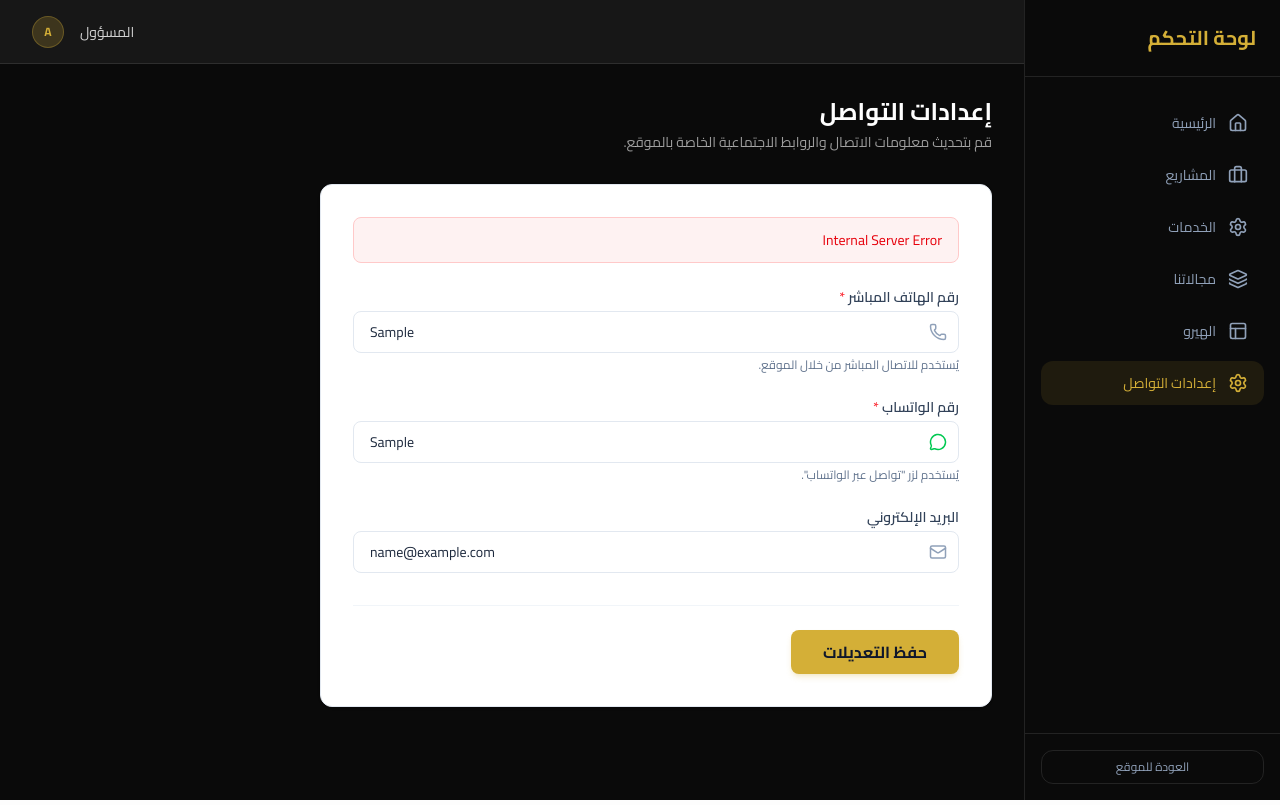
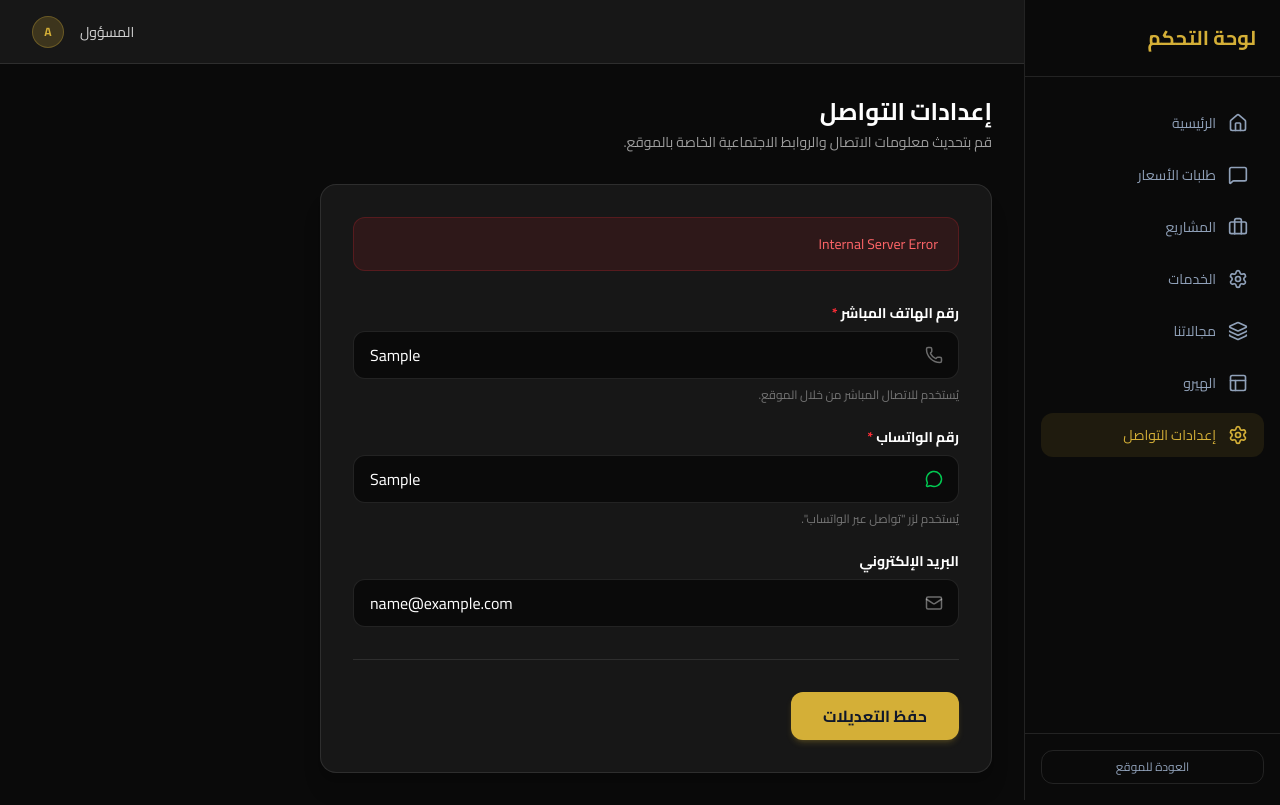
Before and after one commit to Hussein-Alomisi/daimond-shadow, a Next.js app: page /dashboard/social in a window 1280 px wide. Both pictures are taken after typing "Sample", "Sample", "name@example.com" into the empty fields and a click on the button "حفظ التعديلات". Built offline with nearby package versions, Linux system fonts and the light colour scheme; no server answers; the database is empty.

Commit message:
feat: implement quote request management with database schema, repository, service, and dashboard UI components

```diff
--- /dev/null
+++ b/src/app/(dashboard)/dashboard/quotes/page.tsx
@@ -0,0 +1,150 @@
+"use client";
+
+import { useEffect, useState } from "react";
+import { PageHeader } from "@/src/components/dashboard/PageHeader";
+import { Table } from "@/src/components/dashboard/Table";
+import { AlertCircle, Clock, User, Phone, Briefcase, MessageSquare } from "lucide-react";
+
+interface QuoteRequest {
+  id: number;
+  name: string;
+  phone: string;
+  service: string;
+  message: string;
+  createdAt: string;
+}
+
+export default function QuotesDashboardPage() {
+  const [quotes, setQuotes] = useState<QuoteRequest[]>([]);
+  const [isLoading, setIsLoading] = useState(true);
+  const [error, setError] = useState<string | null>(null);
+
+  useEffect(() => {
+    fetchQuotes();
+  }, []);
+
+  async function fetchQuotes() {
+    try {
+      setIsLoading(true);
+      setError(null);
+      const res = await fetch("/api/quotes");
+      if (!res.ok) throw new Error("فشل في تحميل طلبات الأسعار");
+      const data = await res.json();
+      setQuotes(data);
+    } catch (err: any) {
+      setError(err.message || "حدث خطأ غير متوقع");
+    } finally {
+      setIsLoading(false);
+    }
+  }
+
+  const columns = [
+    {
+      header: "الاسم",
+      accessor: "name",
+      render: (row: QuoteRequest) => (
+        <div className="flex items-center gap-3">
+          <div className="w-8 h-8 rounded-full bg-gold/10 flex items-center justify-center text-gold shrink-0">
+            <User size={14} />
+          </div>
+          <div className="flex flex-col">
+            <span className="font-bold text-white leading-tight">{row.name}</span>
+            {/* Show "New" badge if created within last 48 hours */}
+            {new Date().getTime() - new Date(row.createdAt).getTime() < 48 * 60 * 60 * 1000 && (
+              <span className="text-[10px] text-gold font-bold mt-0.5 animate-pulse">طلب جديد</span>
+            )}
+          </div>
+        </div>
+      ),
+    },
+    {
+      header: "رقم الهاتف",
+      accessor: "phone",
+      render: (row: QuoteRequest) => (
+        <div className="flex items-center gap-2 text-white/70">
+          <Phone size={14} className="text-white/20" />
+          <span dir="ltr" className="font-mono">{row.phone}</span>
+        </div>
+      ),
+    },
+    {
+      header: "الخدمة",
+      accessor: "service",
+      render: (row: QuoteRequest) => (
+        <div className="flex items-center gap-2">
+          <Briefcase size={14} className="text-gold/40" />
+          <span className="bg-white/5 border border-white/10 text-white/80 px-2.5 py-1 rounded-lg text-xs font-bold">
+            {row.service}
+          </span>
+        </div>
+      ),
+    },
+    {
+      header: "الرسالة",
+      accessor: "message",
+      render: (row: QuoteRequest) => (
+        <div className="flex items-start gap-2 max-w-xs group">
+          <MessageSquare size={14} className="text-white/20 mt-1 shrink-0" />
+          <p className="text-white/50 text-sm line-clamp-2 hover:line-clamp-none transition-all cursor-default" title={row.message}>
+            {row.message}
+          </p>
+        </div>
+      ),
+    },
+    {
+      header: "التاريخ",
+      accessor: "createdAt",
+      render: (row: QuoteRequest) => (
+        <div className="flex flex-col text-xs text-white/40">
+          <div className="flex items-center gap-1.5 font-bold mb-0.5 text-white/60">
+            <Clock size={12} />
+            {new Date(row.createdAt).toLocaleDateString("ar-SA")}
+          </div>
+          <span>{new Date(row.createdAt).toLocaleTimeString("ar-SA", { hour: '2-digit', minute: '2-digit' })}</span>
+        </div>
+      ),
+    },
+  ];
+
+  return (
+    <div className="space-y-6">
+      <PageHeader
+        title="طلبات الأسعار"
+        subtitle="جميع طلبات عروض الأسعار والمشاريع المرسلة من قبل العملاء"
+      />
+
+      {error ? (
+        <div className="bg-red-500/10 border border-red-500/20 text-red-400 p-4 rounded-xl flex items-center gap-3">
+          <AlertCircle size={20} />
+          <div className="text-sm">
+            <p className="font-bold">خطأ في التحميل</p>
+            <p>{error}</p>
+          </div>
+          <button
+            onClick={fetchQuotes}
+            className="mr-auto bg-white/5 hover:bg-white/10 px-3 py-1.5 rounded-lg text-xs transition-all"
+          >
+            إعادة المحاولة
+          </button>
+        </div>
+      ) : quotes.length === 0 && !isLoading ? (
+        <div className="bg-secondary border border-white/10 rounded-2xl p-16 flex flex-col items-center justify-center text-center shadow-xl">
+          <div className="w-20 h-20 bg-primary/50 text-white/10 rounded-full flex items-center justify-center mb-6 border border-white/5">
+            <MessageSquare size={40} />
+          </div>
+          <h3 className="text-white font-bold text-xl mb-2">لا توجد طلبات حالياً</h3>
+          <p className="text-white/40 max-w-sm">
+            لم نقم باستلام أي طلب عروض أسعار حتى الآن. سيتم عرض الطلبات الجديدة هنا فور وصولها.
+          </p>
+        </div>
+      ) : (
+        <Table
+          columns={columns}
+          data={quotes}
+          isLoading={isLoading}
+          hideActions={true}
+        />
+      )}
+    </div>
+  );
+}
--- a/src/app/(dashboard)/dashboard/social/page.tsx
+++ b/src/app/(dashboard)/dashboard/social/page.tsx
@@ -98,13 +98,13 @@ export default function SocialSettingsPage() {
         subtitle="قم بتحديث معلومات الاتصال والروابط الاجتماعية الخاصة بالموقع."
       />
 
-      <form onSubmit={handleSubmit} className="bg-white rounded-xl border border-slate-200 shadow-sm p-8 max-w-2xl text-slate-800">
+      <form onSubmit={handleSubmit} className="bg-secondary rounded-2xl border border-white/10 shadow-xl p-6 md:p-8 max-w-2xl text-white">
         {feedback && (
           <div
-            className={`mb-6 px-4 py-3 rounded-lg text-sm font-medium border ${
+            className={`mb-8 px-5 py-4 rounded-xl text-sm font-medium border ${
               feedback.type === "success"
-                ? "bg-green-50 border-green-200 text-green-700"
-                : "bg-red-50 border-red-200 text-red-600"
+                ? "bg-green-500/10 border-green-500/20 text-green-400"
+                : "bg-red-500/10 border-red-500/20 text-red-400"
             }`}
           >
             {feedback.message}
@@ -114,11 +114,11 @@ export default function SocialSettingsPage() {
         <div className="space-y-6">
           {/* Phone Field */}
           <div>
-            <label className="block text-sm font-semibold text-slate-700 mb-1">
+            <label className="block text-sm font-bold text-white mb-2">
               رقم الهاتف المباشر <span className="text-red-500">*</span>
             </label>
             <div className="relative">
-              <span className="absolute inset-y-0 right-0 flex items-center pr-3 text-slate-400">
+              <span className="absolute inset-y-0 right-0 flex items-center pr-4 text-white/40">
                 <Phone size={18} />
               </span>
               <input
@@ -127,20 +127,20 @@ export default function SocialSettingsPage() {
                 value={form.phone}
                 onChange={handleChange}
                 placeholder="مثال: 966500000000+"
-                className="w-full pr-10 pl-4 py-2.5 border border-slate-200 rounded-lg text-sm transition-colors outline-none focus:border-gold focus:ring-2 focus:ring-gold/30"
+                className="w-full pr-12 pl-4 h-12 border rounded-xl bg-primary text-white placeholder-white/30 transition-all outline-none focus:ring-2 focus:ring-gold/30 border-white/10 focus:border-gold"
                 dir="ltr"
               />
             </div>
-            <p className="text-xs text-slate-500 mt-1">يُستخدم للاتصال المباشر من خلال الموقع.</p>
+            <p className="text-xs text-white/40 mt-2">يُستخدم للاتصال المباشر من خلال الموقع.</p>
           </div>
 
           {/* WhatsApp Field */}
           <div>
-            <label className="block text-sm font-semibold text-slate-700 mb-1">
+            <label className="block text-sm font-bold text-white mb-2">
               رقم الواتساب <span className="text-red-500">*</span>
             </label>
             <div className="relative">
-              <span className="absolute inset-y-0 right-0 flex items-center pr-3 text-green-500">
+              <span className="absolute inset-y-0 right-0 flex items-center pr-4 text-green-500">
                 <MessageCircle size={18} />
               </span>
               <input
@@ -149,20 +149,20 @@ export default function SocialSettingsPage() {
                 value={form.whatsapp}
                 onChange={handleChange}
                 placeholder="مثال: 966500000000+"
-                className="w-full pr-10 pl-4 py-2.5 border border-slate-200 rounded-lg text-sm transition-colors outline-none focus:border-gold focus:ring-2 focus:ring-gold/30"
+                className="w-full pr-12 pl-4 h-12 border rounded-xl bg-primary text-white placeholder-white/30 transition-all outline-none focus:ring-2 focus:ring-gold/30 border-white/10 focus:border-gold"
                 dir="ltr"
               />
             </div>
-            <p className="text-xs text-slate-500 mt-1">يُستخدم لزر "تواصل عبر الواتساب".</p>
+            <p className="text-xs text-white/40 mt-2">يُستخدم لزر "تواصل عبر الواتساب".</p>
           </div>
 
           {/* Email Field */}
           <div>
-            <label className="block text-sm font-semibold text-slate-700 mb-1">
+            <label className="block text-sm font-bold text-white mb-2">
               البريد الإلكتروني
             </label>
             <div className="relative">
-              <span className="absolute inset-y-0 right-0 flex items-center pr-3 text-slate-400">
+              <span className="absolute inset-y-0 right-0 flex items-center pr-4 text-white/40">
                 <Mail size={18} />
               </span>
               <input
@@ -171,20 +171,20 @@ export default function SocialSettingsPage() {
                 value={form.email}
                 onChange={handleChange}
                 placeholder="info@example.com"
-                className="w-full pr-10 pl-4 py-2.5 border border-slate-200 rounded-lg text-sm transition-colors outline-none focus:border-gold focus:ring-2 focus:ring-gold/30"
+                className="w-full pr-12 pl-4 h-12 border rounded-xl bg-primary text-white placeholder-white/30 transition-all outline-none focus:ring-2 focus:ring-gold/30 border-white/10 focus:border-gold"
                 dir="ltr"
               />
             </div>
           </div>
         </div>
 
-        <div className="mt-8 pt-6 border-t border-slate-100 flex justify-start">
+        <div className="mt-8 pt-8 border-t border-white/10 flex justify-start">
           <button
             type="submit"
             disabled={isSaving}
-            className="bg-gold hover:bg-gold-light text-slate-900 px-8 py-2.5 rounded-lg font-bold flex items-center gap-2 transition-all shadow-md shadow-gold/20 disabled:opacity-60 disabled:cursor-not-allowed"
+            className="bg-gold hover:brightness-110 text-slate-900 px-8 py-3 rounded-xl font-bold flex items-center gap-2 transition-all shadow-md shadow-gold/20 disabled:opacity-60 disabled:cursor-not-allowed"
           >
-            {isSaving && <Loader2 size={16} className="animate-spin" />}
+            {isSaving && <Loader2 size={18} className="animate-spin" />}
             حفظ التعديلات
           </button>
         </div>
--- /dev/null
+++ b/src/app/api/quotes/route.ts
@@ -0,0 +1,15 @@
+import { NextResponse } from "next/server";
+import { getAllQuotes } from "@/src/server/quotes/quotes.service";
+
+export async function GET() {
+  try {
+    const quotes = await getAllQuotes();
+    return NextResponse.json(quotes);
+  } catch (error) {
+    console.error("[QUOTES_GET]", error);
+    return NextResponse.json(
+      { error: "Internal Server Error" },
+      { status: 500 }
+    );
+  }
+}
--- a/src/components/dashboard/Sidebar.tsx
+++ b/src/components/dashboard/Sidebar.tsx
@@ -8,7 +8,8 @@ import {
   Settings,
   Layers,
   Layout,
-  ChevronLeft
+  ChevronLeft,
+  MessageSquare // Added
 } from "lucide-react";
 
 // Helper for conditional classNames
@@ -18,6 +19,7 @@ function cn(...classes: (string | undefined | null | false)[]) {
 
 const menuItems = [
   { label: "الرئيسية", href: "/dashboard", icon: Home },
+  { label: "طلبات الأسعار", href: "/dashboard/quotes", icon: MessageSquare },
   { label: "المشاريع", href: "/dashboard/projects", icon: Briefcase },
   { label: "الخدمات", href: "/dashboard/services", icon: Settings },
   { label: "مجالاتنا", href: "/dashboard/fields", icon: Layers },
--- a/src/components/dashboard/Table.tsx
+++ b/src/components/dashboard/Table.tsx
@@ -12,9 +12,10 @@ interface TableProps {
   isLoading?: boolean;
   /** Custom actions renderer per row. Falls back to static placeholder if not provided. */
   renderActions?: (row: any) => ReactNode;
+  hideActions?: boolean;
 }
 
-export function Table({ columns, data, isLoading, renderActions }: TableProps) {
+export function Table({ columns, data, isLoading, renderActions, hideActions = false }: TableProps) {
   if (isLoading) {
     return (
       <div className="bg-secondary rounded-2xl border border-white/10 p-8 flex justify-center items-center shadow-lg">
@@ -34,7 +35,9 @@ export function Table({ columns, data, isLoading, renderActions }: TableProps) {
                   {col.header}
                 </th>
               ))}
+              {!hideActions && (
                 <th className="px-6 py-4 text-sm font-bold text-white/80 w-36">الإجراءات</th>
+              )}
             </tr>
           </thead>
           <tbody className="divide-y divide-white/10">
@@ -46,6 +49,7 @@ export function Table({ columns, data, isLoading, renderActions }: TableProps) {
                       {col.render ? col.render(row) : row[col.accessor]}
                     </td>
                   ))}
+                  {!hideActions && (
                     <td className="px-6 py-4 text-sm">
                       {renderActions ? (
                         renderActions(row)
@@ -53,11 +57,12 @@ export function Table({ columns, data, isLoading, renderActions }: TableProps) {
                         <div className="flex items-center gap-4 text-white/40 text-xs italic">—</div>
                       )}
                     </td>
+                  )}
                 </tr>
               ))
             ) : (
               <tr>
-                <td colSpan={columns.length + 1} className="px-6 py-12 text-center text-white/40">
+                <td colSpan={columns.length + (hideActions ? 0 : 1)} className="px-6 py-12 text-center text-white/40">
                   لا توجد بيانات لعرضها
                 </td>
               </tr>
--- /dev/null
+++ b/src/server/quotes/quotes.repository.ts
@@ -0,0 +1,8 @@
+import { prisma } from "@/src/lib/db/prisma";
+import type { QuoteRequest } from "@prisma/client";
+
+export async function findAllQuotes(): Promise<QuoteRequest[]> {
+  return prisma.quoteRequest.findMany({
+    orderBy: { createdAt: "desc" },
+  });
+}
--- /dev/null
+++ b/src/server/quotes/quotes.service.ts
@@ -0,0 +1,6 @@
+import * as quotesRepository from "./quotes.repository";
+import type { QuoteRequest } from "@prisma/client";
+
+export async function getAllQuotes(): Promise<QuoteRequest[]> {
+  return quotesRepository.findAllQuotes();
+}
```
Also changed, not shown: 1 other file (tests, documents, lock files or other folders). Lines whose indentation alone changed are shown as unchanged.
